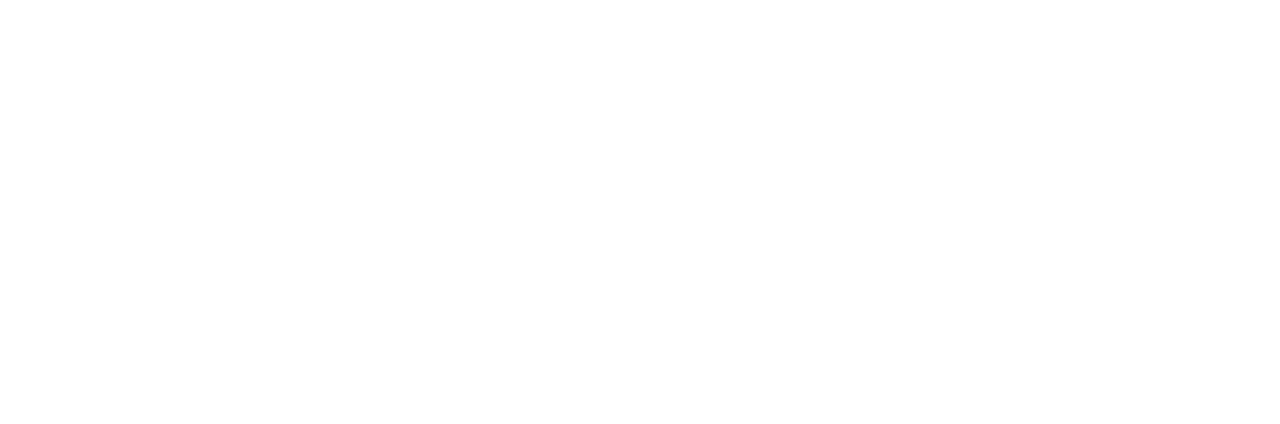
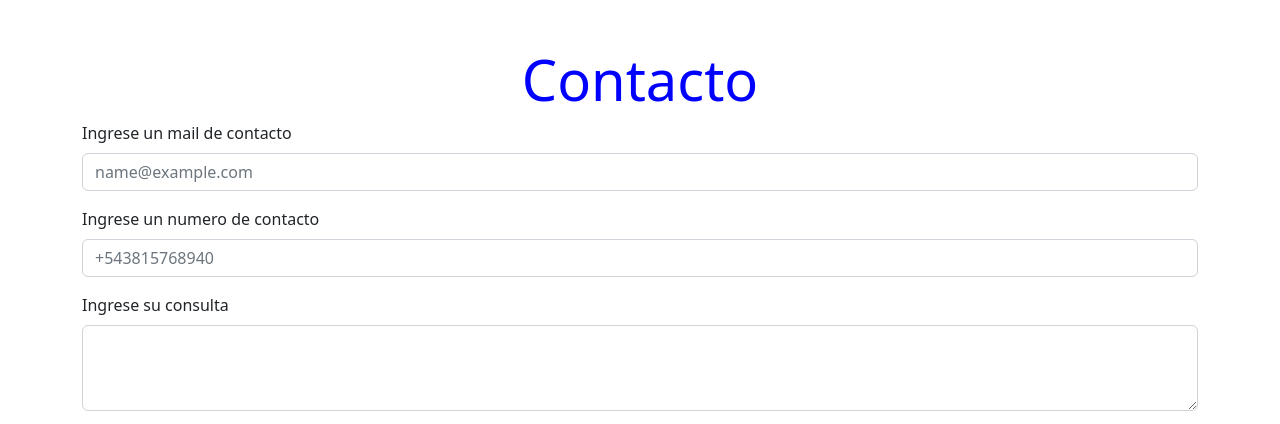
Before and after one commit to gonzalogg94/InmobiliariaCarlosVillegas, a React (Create React App) app: page / in a window 1280 px wide. Shown: the part 1983-2407 px from the top of the page. Before the commit the page ends 2029 px from the top, so only its background shows below. Built offline with nearby package versions, Linux system fonts and the light colour scheme.

Commit message:
agregue formulario de contacto y algunas correcciones del maquetado

```diff
--- a/src/App.jsx
+++ b/src/App.jsx
@@ -5,6 +5,7 @@ import Slider from "./components/views/Slider";
 import Servicios from "./components/views/Servicios";
 import Preguntas from "./components/views/Preguntas";
 import Galeria from "./components/views/Galeria";
+import FormularioConsulta from "./components/views/FormularioConsulta";
 
 function App() {
   return (
@@ -14,6 +15,7 @@ function App() {
       <Servicios></Servicios>
       <Preguntas></Preguntas>
       <Galeria></Galeria>
+      <FormularioConsulta></FormularioConsulta>
     </>
   );
 }
--- /dev/null
+++ b/src/components/views/FormularioConsulta.jsx
@@ -0,0 +1,29 @@
+import { Container } from "react-bootstrap";
+import Form from "react-bootstrap/Form";
+const FormularioConsulta = () => {
+  return (
+    <section id="contacto" className="container-fluid">
+      <div className="text-center">
+        <h2 className="display-4 colorAzul">Contacto</h2>
+      </div>
+      <Container>
+        <Form>
+          <Form.Group className="mb-3" controlId="exampleForm.ControlInput1">
+            <Form.Label>Ingrese un mail de contacto</Form.Label>
+            <Form.Control type="email" placeholder="name@example.com" />
+          </Form.Group>
+          <Form.Group className="mb-3" controlId="exampleForm.ControlInput1">
+            <Form.Label>Ingrese un numero de contacto</Form.Label>
+            <Form.Control type="number" placeholder="+543815768940" />
+          </Form.Group>
+          <Form.Group className="mb-3" controlId="exampleForm.ControlTextarea1">
+            <Form.Label>Ingrese su consulta</Form.Label>
+            <Form.Control as="textarea" rows={3} />
+          </Form.Group>
+        </Form>
+      </Container>
+    </section>
+  );
+};
+
+export default FormularioConsulta;
```
